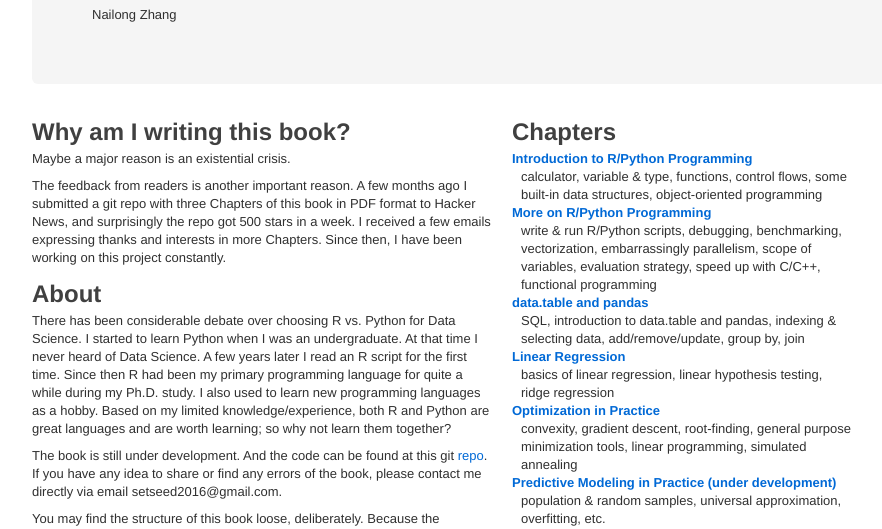
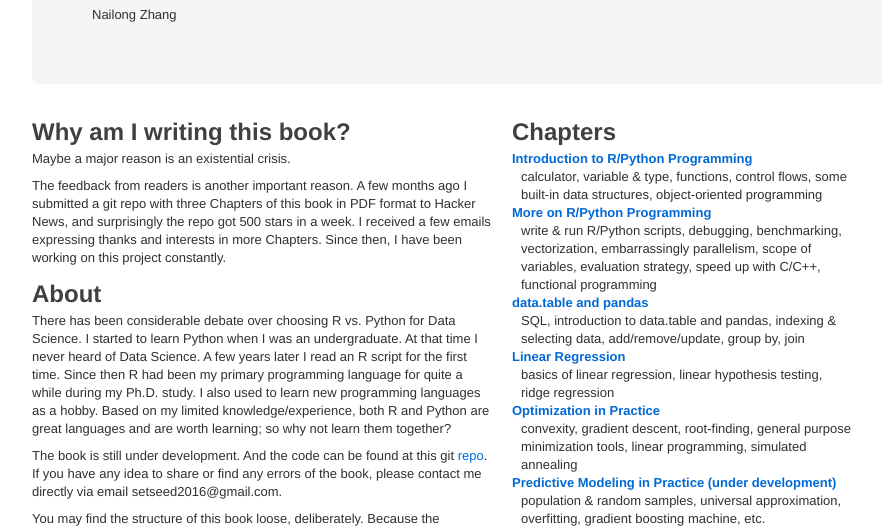
Before and after one commit to rnorm/anotherbookondatascience.github.io, a plain HTML site: page index.html in a window 1280 px wide. Shown: the part 270-799 px from the top of the page, without its empty margins (158-1040 px from the left). Drawn offline with Linux system fonts and the light colour scheme.

Commit message:
Add files via upload

```diff
--- a/index.html
+++ b/index.html
@@ -102,7 +102,7 @@
                 <dd>convexity, gradient descent, root-finding, general purpose minimization tools, linear programming, simulated annealing</dd>
 
                 <dt><a href="chapter6.html">Predictive Modeling in Practice (under development)</a></dt>
-                <dd>population & random samples, universal approximation, overfitting, etc.</dd>
+                <dd>population & random samples, universal approximation, overfitting, gradient boosting machine, etc.</dd>
 
             </dl>
        </div>
```
